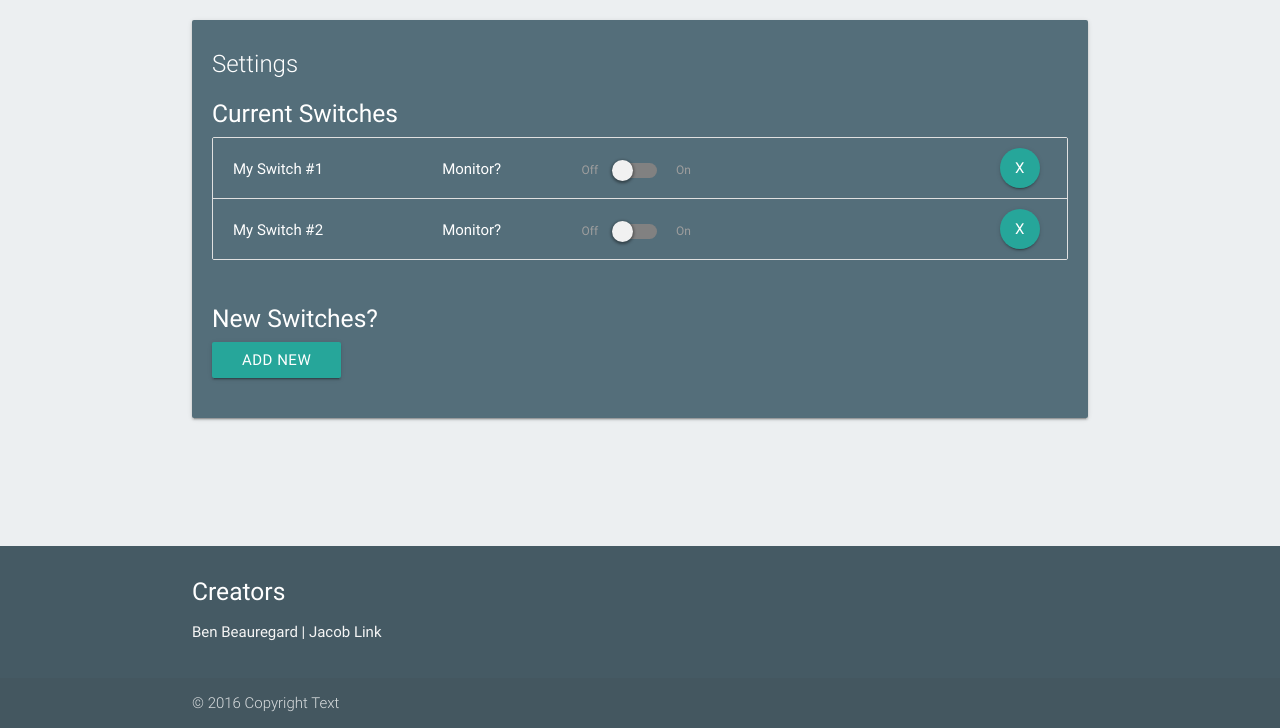
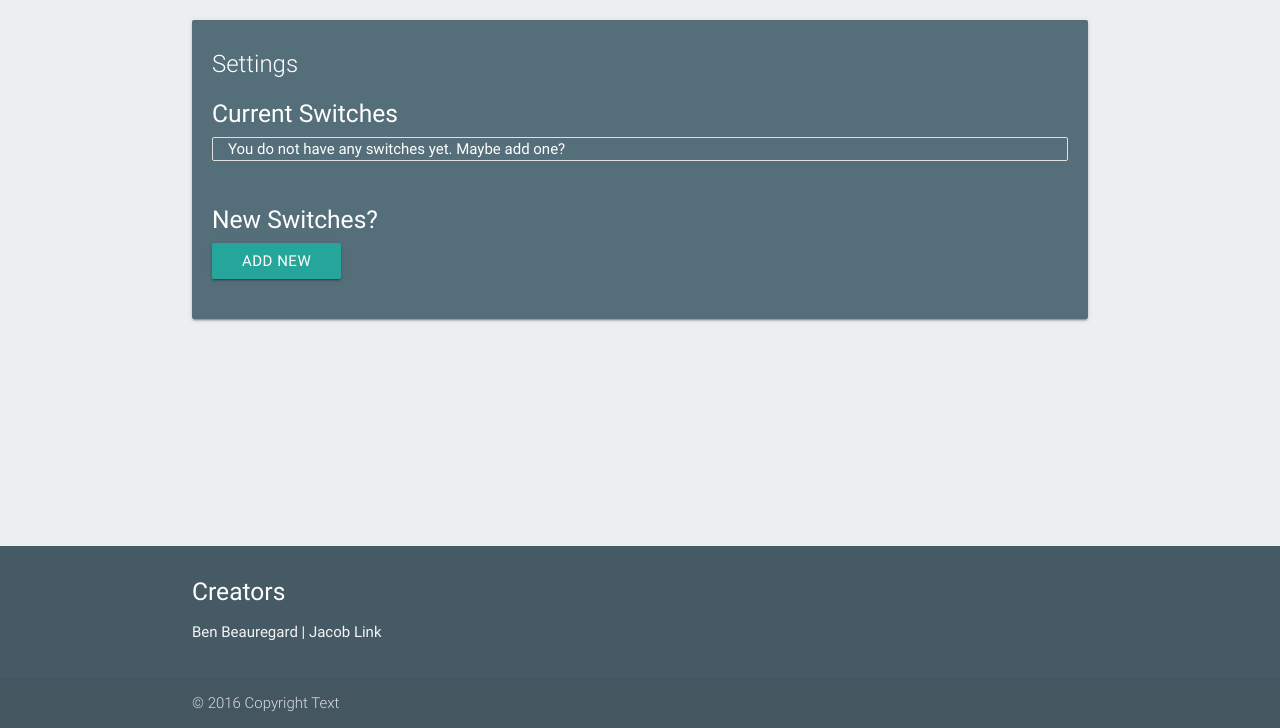
Before and after one commit to bot190/cs4241-Final-Project, a website: page html/settings.html in a window 1280 px wide. Shown: the part 72-800 px from the top of the page. Drawn offline with nearby package versions, Linux system fonts and the light colour scheme; files that its build step writes are made by us from their sources; a script that the page names is missing; files whose address does not match are found by name.

Commit message:
settings progress

```diff
--- a/html/settings.html
+++ b/html/settings.html
@@ -15,13 +15,14 @@
 							<div class="col s12">
 								<h5>Current Switches</h5>
 								<ul class="collection">
+									{% for key, switch in user.switches %}
 										<li class="collection-item row blue-grey darken-1">
-										<p  style="margin-top:10px;" class="col s3">My Switch #1</p>
+											<p  style="margin-top:10px;" class="col s3">{{ key }}</p>
 											<p  style="margin-top:10px;" class="col s2">Monitor?</p>
 											<div class="switch col s3" style="margin-top:10px;">
 												<label>
 												  Off
-											  <input type="checkbox">
+												  <input type="checkbox" id="monitor-{{switch}}">
 												  <span class="lever"></span>
 												  On
 												</label>
@@ -29,26 +30,12 @@
 											<div class="col s3">
 											</div>
 											<div class="col s1 float-right">
-											<a class="waves-effect waves-light btn-floating" style="text-indent:15px;">X</a>
+												<a id="delete-{{switch}}" class="waves-effect waves-light btn-floating" style="text-indent:15px;">X</a>
 											</div>
 										</li>
-									<li class="collection-item row blue-grey darken-1">
-										<p  style="margin-top:10px;" class="col s3">My Switch #2</p>
-										<p  style="margin-top:10px;" class="col s2">Monitor?</p>
-										<div class="switch col s3" style="margin-top:10px;">
-											<label>
-											  Off
-											  <input type="checkbox">
-											  <span class="lever"></span>
-											  On
-											</label>
-										</div>
-										<div class="col s3">
-										</div>
-										<div class="col s1 float-right">
-											<a class="waves-effect waves-light btn-floating" style="text-indent:15px;">X</a>
-										</div>
-									</li>
+									{% else %}
+										<li style="text-indent:15px;">You do not have any switches yet. Maybe add one?</li>
+									{% endfor %}
 								</ul>
 							</div>
 						</div>
```
Lines whose indentation alone changed are shown as unchanged.
